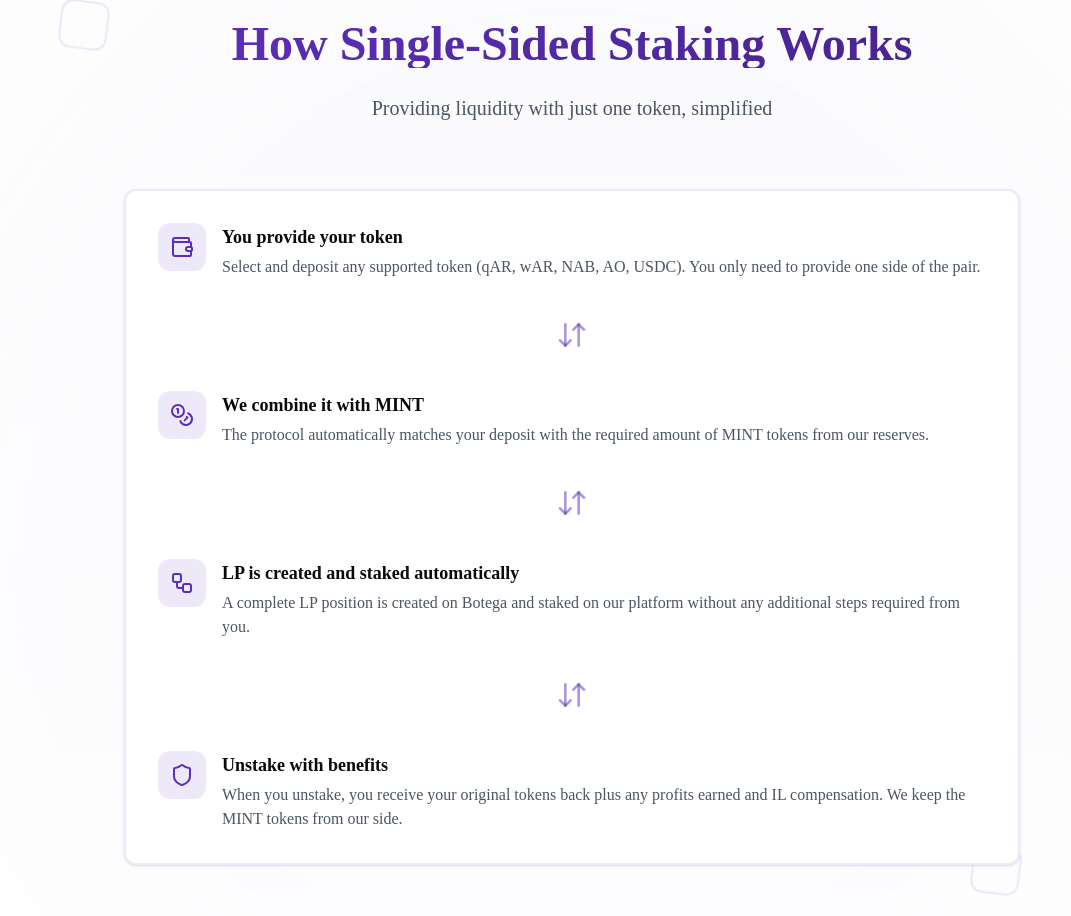
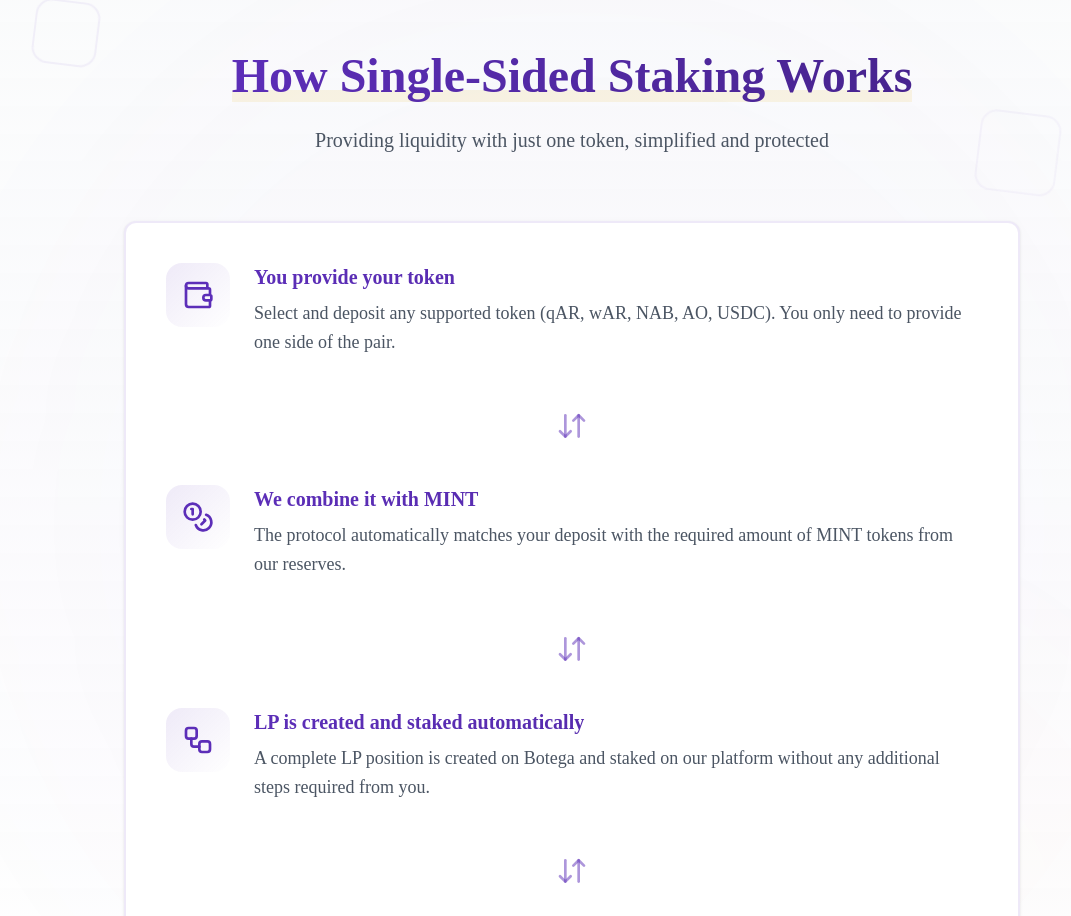
Before and after one commit to skyf0xx/mint, a Next.js app: page / in a window 1280 px wide. Shown: the part 1280-2196 px from the top of the page, without its empty margins (68-1139 px from the left). Built offline with nearby package versions, Linux system fonts and the light colour scheme.

Commit message:
feat: update UX

```diff
--- a/sections/how-it-works.tsx
+++ b/sections/how-it-works.tsx
@@ -19,13 +19,30 @@ interface StepProps {
     title: string;
     description: string;
     delay: number;
+    index: number;
 }
+
+const containerVariants = {
+    hidden: { opacity: 0 },
+    visible: {
+        opacity: 1,
+        transition: {
+            staggerChildren: 0.15,
+            delayChildren: 0.2,
+        },
+    },
+};
+
+const itemVariants = {
+    hidden: { opacity: 0, y: 20 },
+    visible: { opacity: 1, y: 0 },
+};
 
 const FloatingDecoration: React.FC<FloatingDecorationProps> = ({
     className,
 }) => (
     <motion.div
-        className={`absolute w-12 h-12 rounded-xl border-2 border-primary/10 ${className}`}
+        className={`absolute w-16 h-16 rounded-2xl border-2 border-primary/10 ${className}`}
         animate={{
             y: [0, -20, 0],
             rotate: [0, 45, 0],
@@ -44,129 +61,207 @@ const Step: React.FC<StepProps> = ({
     title,
     description,
     delay,
+    index,
 }) => (
+    <motion.div variants={itemVariants} custom={delay} className="relative">
+        <div className="flex items-start gap-6">
+            {/* Enhanced icon container with gradient and animation */}
             <motion.div
-        initial={{ opacity: 0, y: 20 }}
-        whileInView={{ opacity: 1, y: 0 }}
+                className="p-4 rounded-2xl bg-gradient-to-br from-primary/10 to-transparent flex-shrink-0"
+                whileHover={{ scale: 1.05 }}
+                initial={{ rotateY: 0 }}
+                whileInView={{
+                    rotateY: 360,
+                    transition: {
+                        duration: 1.5,
+                        ease: 'easeOut',
+                        delay: index * 0.2,
+                    },
+                }}
                 viewport={{ once: true }}
-        transition={{ duration: 0.5, delay }}
-        className="flex items-start gap-4"
             >
-        <div className="p-3 rounded-xl bg-primary/10 flex-shrink-0">
-            <Icon className="w-6 h-6 text-primary" />
+                <Icon className="w-8 h-8 text-primary" />
+            </motion.div>
+
+            <div>
+                {/* Enhanced title with gradient text */}
+                <h3 className="text-xl font-bold mb-2 bg-clip-text text-transparent bg-gradient-to-r from-primary to-primary-600">
+                    {title}
+                </h3>
+                {/* Enhanced description with better typography */}
+                <p className="text-gray-600 text-lg leading-relaxed">
+                    {description}
+                </p>
             </div>
-        <div>
-            <h3 className="text-lg font-semibold mb-1">{title}</h3>
-            <p className="text-gray-600">{description}</p>
         </div>
+    </motion.div>
+);
+
+const ArrowConnector = ({ delay }: { delay: number }) => (
+    <motion.div
+        variants={itemVariants}
+        custom={delay}
+        className="flex justify-center py-4"
+    >
+        <motion.div
+            animate={{ y: [0, 5, 0] }}
+            transition={{
+                duration: 2,
+                repeat: Infinity,
+                ease: 'easeInOut',
+            }}
+        >
+            <ArrowDownUp className="w-8 h-8 text-primary/50" />
+        </motion.div>
     </motion.div>
 );
 
 const HowItWorks = () => {
     return (
-        <section id="how-it-works" className="relative py-24 overflow-hidden">
-            {/* Background elements */}
-            <div className="absolute inset-0 bg-gradient-to-b from-gray-50/50 to-transparent" />
+        <section id="how-it-works" className="relative py-32 overflow-hidden">
+            {/* Enhanced background elements */}
+            <div className="absolute inset-0">
+                <div className="absolute inset-0 bg-gradient-to-b from-gray-50/80 to-white" />
                 <div className="absolute top-0 left-1/2 -translate-x-1/2 w-[1200px] h-[1200px] bg-primary/5 rounded-full blur-[120px] opacity-30" />
+                <div className="absolute bottom-0 right-0 w-[800px] h-[800px] bg-accent/5 rounded-full blur-[100px] opacity-20" />
+            </div>
 
-            {/* Floating decorations */}
-            <FloatingDecoration className="top-20 left-[10%]" />
-            <FloatingDecoration className="bottom-40 right-[15%]" />
+            {/* Add floating decorations */}
+            <FloatingDecoration className="top-20 left-[8%] opacity-60" />
+            <FloatingDecoration className="top-48 right-[12%] w-20 h-20 opacity-40" />
+            <FloatingDecoration className="bottom-40 left-[15%] w-24 h-24 opacity-50" />
+            <FloatingDecoration className="top-1/3 right-[18%] w-12 h-12 opacity-70" />
+
+            {/* Add accent squares */}
+            <motion.div
+                className="absolute top-1/4 right-[25%] w-8 h-8 rounded-lg border-2 border-accent/20"
+                animate={{
+                    y: [0, -15, 0],
+                    rotate: [0, -45, 0],
+                    scale: [1, 1.2, 1],
+                }}
+                transition={{
+                    duration: 6,
+                    repeat: Infinity,
+                    ease: 'easeInOut',
+                }}
+            />
+            <motion.div
+                className="absolute bottom-1/3 left-[20%] w-10 h-10 rounded-lg border-2 border-accent/20"
+                animate={{
+                    y: [0, 15, 0],
+                    rotate: [0, 45, 0],
+                    scale: [1, 1.1, 1],
+                }}
+                transition={{
+                    duration: 7,
+                    repeat: Infinity,
+                    ease: 'easeInOut',
+                }}
+            />
 
             <div className="container mx-auto px-4 relative">
-                {/* Section header */}
+                {/* Enhanced section header with animated underline */}
                 <motion.div
                     className="max-w-3xl mx-auto text-center mb-16"
                     initial={{ opacity: 0, y: 20 }}
                     whileInView={{ opacity: 1, y: 0 }}
                     viewport={{ once: true }}
+                    transition={{ duration: 0.5 }}
                 >
-                    <h2 className="text-5xl font-bold mb-6 bg-clip-text text-transparent bg-gradient-to-r from-primary via-primary-600 to-primary-700">
+                    <h2 className="text-5xl font-bold mb-6">
+                        <span className="relative">
+                            <span className="relative z-10 bg-clip-text text-transparent bg-gradient-to-r from-primary via-primary-600 to-primary-700">
                                 How Single-Sided Staking Works
+                            </span>
+                            <motion.span
+                                className="absolute inset-x-0 bottom-0 h-3 bg-accent/10 -rotate-1"
+                                initial={{ scaleX: 0 }}
+                                whileInView={{ scaleX: 1 }}
+                                viewport={{ once: true }}
+                                transition={{ delay: 0.5, duration: 0.8 }}
+                            />
+                        </span>
                     </h2>
                     <p className="text-xl text-gray-600 leading-relaxed">
-                        Providing liquidity with just one token, simplified
+                        Providing liquidity with just one token, simplified and
+                        protected
                     </p>
                 </motion.div>
 
-                {/* Process explanation */}
-                <Card className="max-w-4xl mx-auto border-2 border-primary/10">
-                    <CardContent className="p-8">
-                        <div className="space-y-10">
+                {/* Enhanced card with animations */}
+                <Card className="max-w-4xl mx-auto border-2 border-primary/10 overflow-hidden hover:shadow-xl transition-all duration-500">
+                    <CardContent className="p-8 sm:p-10">
+                        <motion.div
+                            className="space-y-8"
+                            variants={containerVariants}
+                            initial="hidden"
+                            whileInView="visible"
+                            viewport={{ once: true }}
+                        >
                             <Step
                                 icon={Wallet}
                                 title="You provide your token"
                                 description="Select and deposit any supported token (qAR, wAR, NAB, AO, USDC). You only need to provide one side of the pair."
                                 delay={0.1}
+                                index={0}
                             />
 
-                            <motion.div
-                                className="flex justify-center"
-                                initial={{ opacity: 0, scale: 0.9 }}
-                                whileInView={{ opacity: 1, scale: 1 }}
-                                viewport={{ once: true }}
-                                transition={{ duration: 0.4, delay: 0.2 }}
-                            >
-                                <ArrowDownUp className="w-8 h-8 text-primary/50" />
-                            </motion.div>
+                            <ArrowConnector delay={0.2} />
 
                             <Step
                                 icon={Coins}
                                 title="We combine it with MINT"
                                 description="The protocol automatically matches your deposit with the required amount of MINT tokens from our reserves."
                                 delay={0.3}
+                                index={1}
                             />
 
-                            <motion.div
-                                className="flex justify-center"
-                                initial={{ opacity: 0, scale: 0.9 }}
-                                whileInView={{ opacity: 1, scale: 1 }}
-                                viewport={{ once: true }}
-                                transition={{ duration: 0.4, delay: 0.4 }}
-                            >
-                                <ArrowDownUp className="w-8 h-8 text-primary/50" />
-                            </motion.div>
+                            <ArrowConnector delay={0.4} />
 
                             <Step
                                 icon={Workflow}
                                 title="LP is created and staked automatically"
                                 description="A complete LP position is created on Botega and staked on our platform without any additional steps required from you."
                                 delay={0.5}
+                                index={2}
                             />
 
-                            <motion.div
-                                className="flex justify-center"
-                                initial={{ opacity: 0, scale: 0.9 }}
-                                whileInView={{ opacity: 1, scale: 1 }}
-                                viewport={{ once: true }}
-                                transition={{ duration: 0.4, delay: 0.6 }}
-                            >
-                                <ArrowDownUp className="w-8 h-8 text-primary/50" />
-                            </motion.div>
+                            <ArrowConnector delay={0.6} />
 
                             <Step
                                 icon={Shield}
-                                title="Unstake with benefits"
+                                title="Unstake with protection"
                                 description="When you unstake, you receive your original tokens back plus any profits earned and IL compensation. We keep the MINT tokens from our side."
                                 delay={0.7}
+                                index={3}
                             />
-                        </div>
+                        </motion.div>
                     </CardContent>
                 </Card>
 
-                {/* Addition benefit callout */}
+                {/* Enhanced benefit callout with better styling */}
                 <motion.div
-                    className="max-w-xl mx-auto mt-12 text-center"
+                    className="max-w-2xl mx-auto mt-12 bg-primary/5 rounded-2xl p-6 border border-primary/10"
                     initial={{ opacity: 0, y: 20 }}
                     whileInView={{ opacity: 1, y: 0 }}
                     viewport={{ once: true }}
                     transition={{ delay: 0.8 }}
                 >
-                    <p className="text-gray-600 italic">
+                    <div className="flex items-center justify-center gap-4">
+                        <div className="p-3 rounded-xl bg-primary/10">
+                            <Coins className="w-6 h-6 text-primary" />
+                        </div>
+                        <p className="text-lg text-gray-700">
                             While your position is active, you&apos;re earning
-                        trading fees from the Botega pool and building up to 50%
-                        protection against impermanent loss.
+                            trading fees from the Botega pool and building up to
+                            <span className="font-bold text-primary">
+                                {' '}
+                                50% protection{' '}
+                            </span>
+                            against impermanent loss.
                         </p>
+                    </div>
                 </motion.div>
             </div>
         </section>
```
Lines whose indentation alone changed are shown as unchanged.
